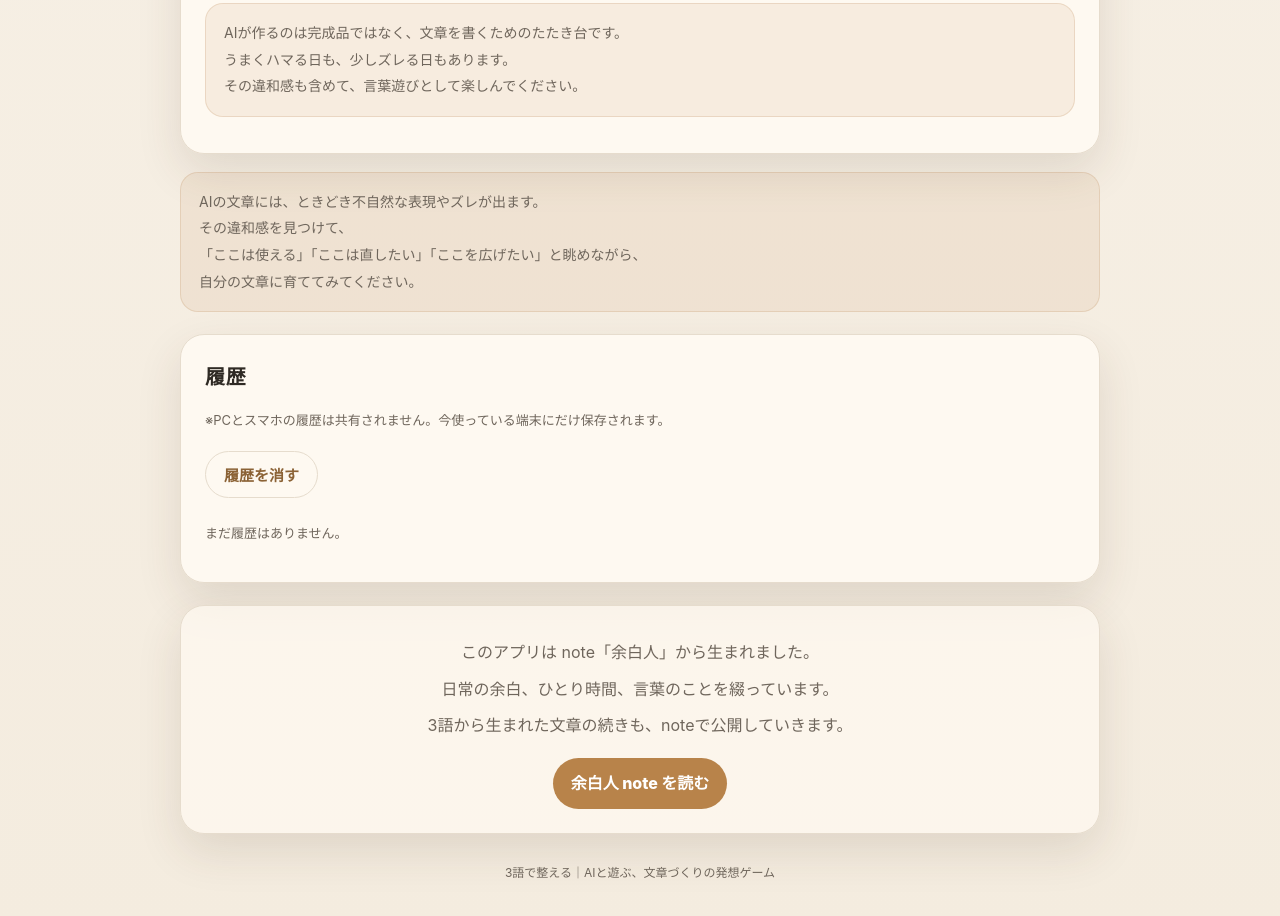
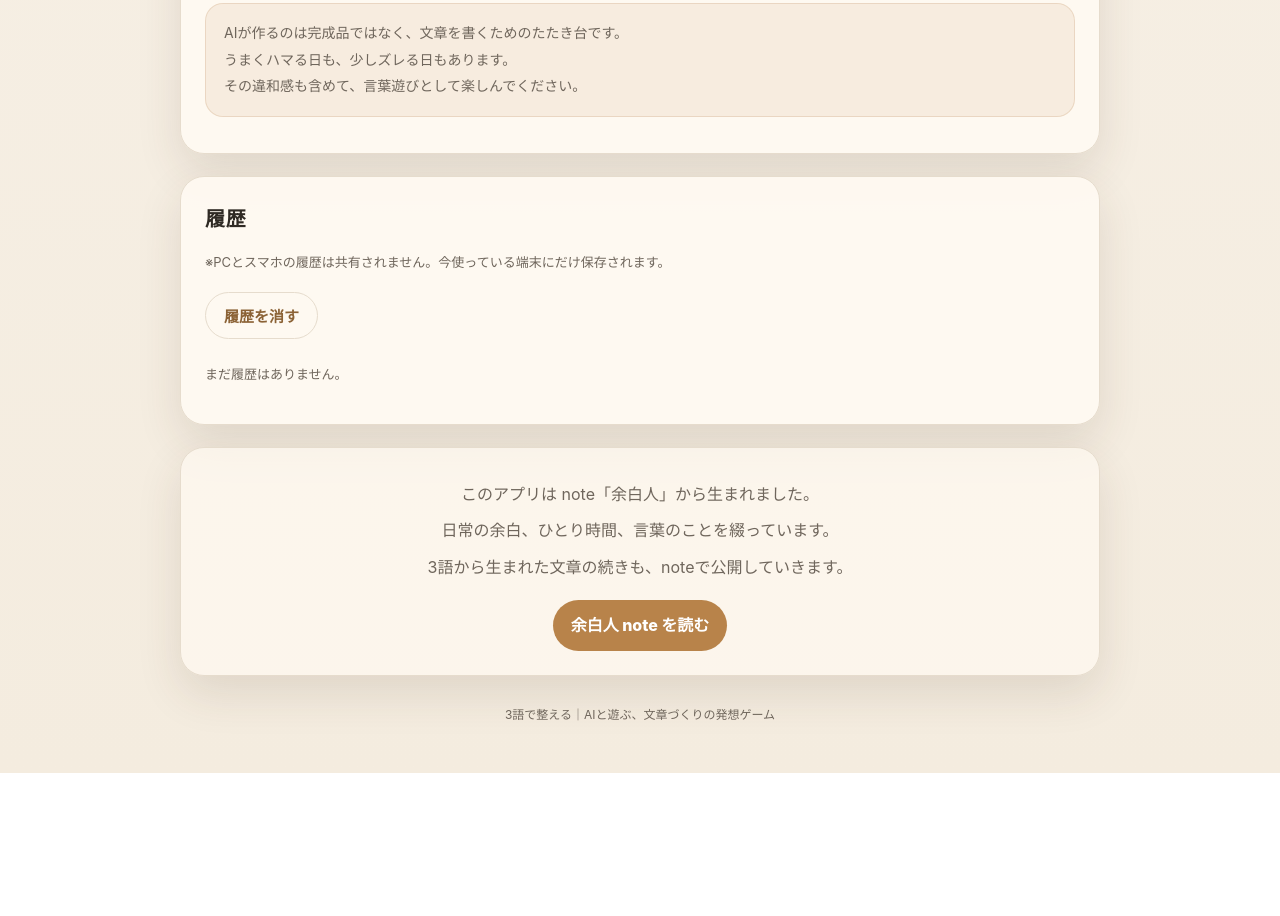
Before and after one commit to aoki219-stack/3go-de-totonou-netlify, a website: page index.html in a window 1280 px wide. Shown: the part 1220-2136 px from the top of the page. After the commit the page ends 1993 px from the top, so only its background shows below. Drawn offline with Linux system fonts and the light colour scheme.

Commit message:
Update index.html

```diff
--- a/index.html
+++ b/index.html
@@ -447,14 +447,7 @@
       </div>
     </section>
 
-    <p class="notice">
-  AIの文章には、ときどき不自然な表現やズレが出ます。<br>
-  その違和感を見つけて、<br>
-  「ここは使える」「ここは直したい」「ここを広げたい」と眺めながら、<br>
-  自分の文章に育ててみてください。
-</p>
-
-    <section class="card">
+      <section class="card">
       <h2 class="section-title">履歴</h2>
       <p class="small-note">
         ※PCとスマホの履歴は共有されません。今使っている端末にだけ保存されます。
```
